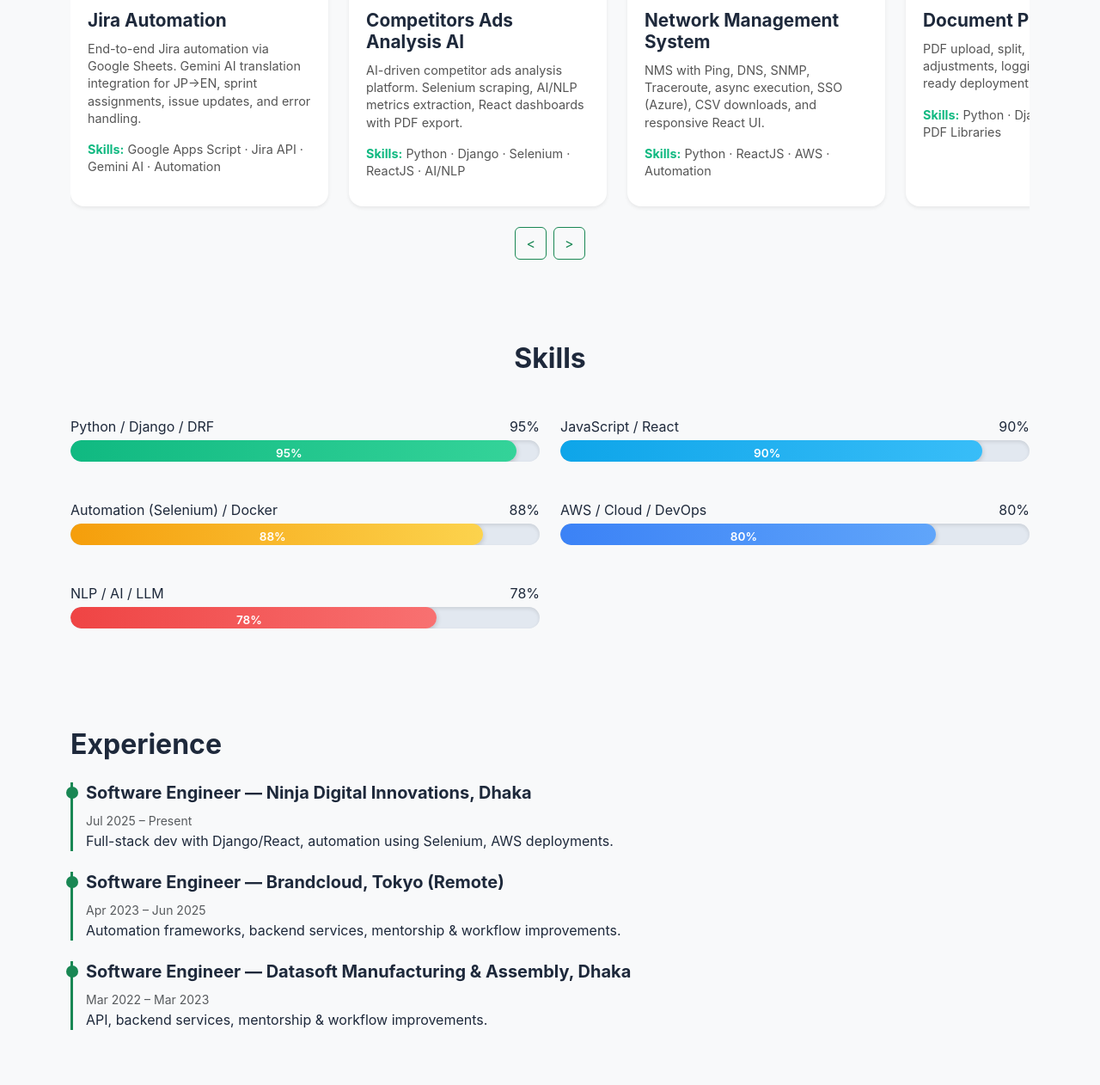
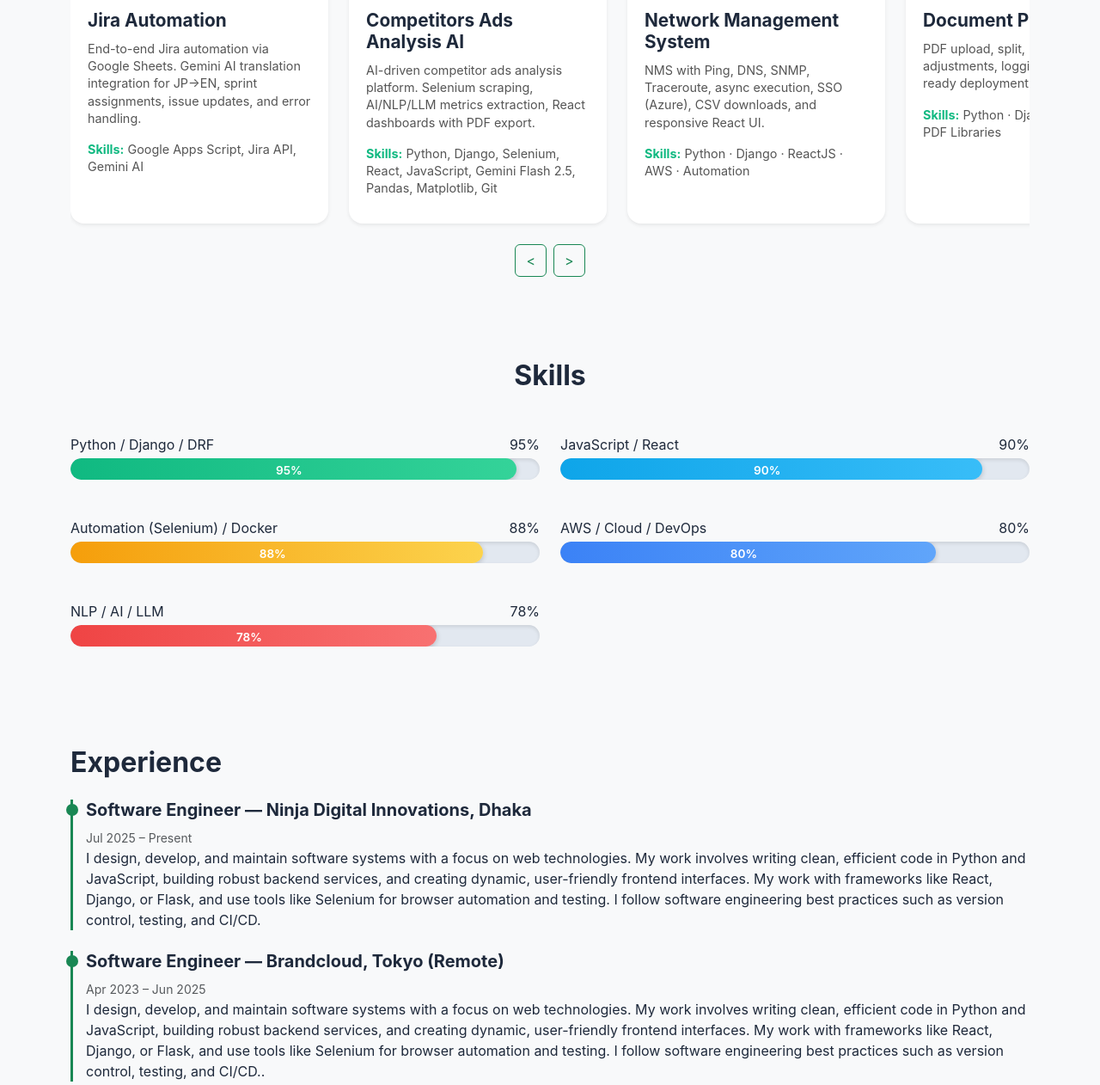
Before and after one commit to mustahidhasan/mustahid.github.io, a plain HTML site: page index.html in a window 1280 px wide. Shown: the part 1374-2636 px from the top of the page at 86% size. Drawn offline with nearby package versions, Linux system fonts and the light colour scheme.

Commit message:
info updated for projects and exp

```diff
--- a/index.html
+++ b/index.html
@@ -64,7 +64,7 @@
             <h3 class="card-title mb-3">Mustahid Hasan</h3>
             <h6 class="card-subtitle mb-3 text-success">Software Engineer — Python, Django, React, Automation & Cloud</h6>
             <p class="card-text text-muted">
-              I build reliable, scalable web applications and automation solutions using Django/DRF, React, Selenium, Docker, and AWS. Over the past few years, I’ve led AI/NLP projects, implemented production-ready systems, and optimized workflows to improve efficiency and performance.
+              I build reliable, scalable web applications and automation solutions using Django/DRF, React, Selenium, Docker, and AWS. Over the past few years, I’ve led AI/NLP/LLM projects, implemented production-ready systems, and optimized workflows to improve efficiency and performance.
               I enjoy solving complex problems, automating repetitive tasks, and mentoring teams to build smarter software solutions.
               Passionate about cloud technologies and modern web development, I focus on delivering robust, maintainable, and user-friendly applications.
             </p>
@@ -92,7 +92,7 @@
         <div class="project-body">
           <h4>Jira Automation</h4>
           <p>End-to-end Jira automation via Google Sheets. Gemini AI translation integration for JP→EN, sprint assignments, issue updates, and error handling.</p>
-          <p><strong>Skills:</strong> Google Apps Script · Jira API · Gemini AI · Automation</p>
+          <p><strong>Skills:</strong> Google Apps Script, Jira API, Gemini AI</p>
         </div>
       </div>
 
@@ -101,8 +101,8 @@
         <img src="assets/imgs/analysis.jpg" alt="Competitors Ads Analysis AI" class="project-img">
         <div class="project-body">
           <h4>Competitors Ads Analysis AI</h4>
-          <p>AI-driven competitor ads analysis platform. Selenium scraping, AI/NLP metrics extraction, React dashboards with PDF export.</p>
-          <p><strong>Skills:</strong> Python · Django · Selenium · ReactJS · AI/NLP</p>
+          <p>AI-driven competitor ads analysis platform. Selenium scraping, AI/NLP/LLM metrics extraction, React dashboards with PDF export.</p>
+          <p><strong>Skills:</strong> Python, Django, Selenium, React, JavaScript, Gemini Flash 2.5, Pandas, Matplotlib, Git</p>
         </div>
       </div>
 
@@ -112,7 +112,7 @@
         <div class="project-body">
           <h4>Network Management System</h4>
           <p>NMS with Ping, DNS, SNMP, Traceroute, async execution, SSO (Azure), CSV downloads, and responsive React UI.</p>
-          <p><strong>Skills:</strong> Python · ReactJS · AWS · Automation</p>
+          <p><strong>Skills:</strong> Python · Django · ReactJS · AWS · Automation</p>
         </div>
       </div>
 
@@ -132,7 +132,7 @@
         <div class="project-body">
           <h4>Brandcloud AI</h4>
           <p>Scalable automation for web data collection, backend APIs, Docker deployment, testing, and team mentorship.</p>
-          <p><strong>Skills:</strong> Python · Selenium · AWS · Docker · Django REST Framework</p>
+          <p><strong>Skills:</strong> Python, Docker, Selenium, AWS, DynamoDB, Git, Prisma, Apollo</p>
         </div>
       </div>
 
@@ -221,12 +221,12 @@
       <li class="mb-4">
         <h5>Software Engineer — Ninja Digital Innovations, Dhaka</h5>
         <small class="text-muted">Jul 2025 – Present</small>
-        <p>Full-stack dev with Django/React, automation using Selenium, AWS deployments.</p>
+        <p>I design, develop, and maintain software systems with a focus on web technologies. My work involves writing clean, efficient code in Python and JavaScript, building robust backend services, and creating dynamic, user-friendly frontend interfaces. My work with frameworks like React, Django, or Flask, and use tools like Selenium for browser automation and testing. I follow software engineering best practices such as version control, testing, and CI/CD.</p>
       </li>
       <li class="mb-4">
         <h5>Software Engineer — Brandcloud, Tokyo (Remote)</h5>
         <small class="text-muted">Apr 2023 – Jun 2025</small>
-        <p>Automation frameworks, backend services, mentorship & workflow improvements.</p>
+        <p>I design, develop, and maintain software systems with a focus on web technologies. My work involves writing clean, efficient code in Python and JavaScript, building robust backend services, and creating dynamic, user-friendly frontend interfaces. My work with frameworks like React, Django, or Flask, and use tools like Selenium for browser automation and testing. I follow software engineering best practices such as version control, testing, and CI/CD..</p>
       </li>
       <li class="mb-4">
         <h5>Software Engineer — Datasoft Manufacturing & Assembly, Dhaka</h5>
```
